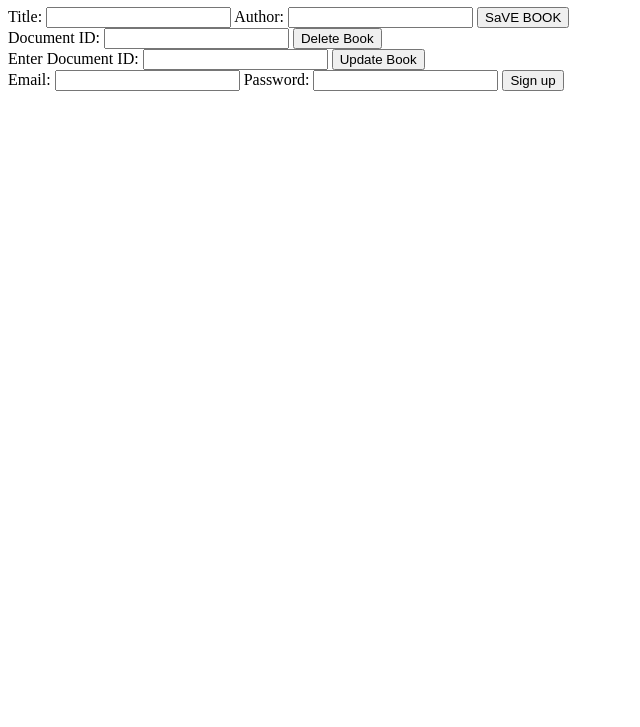
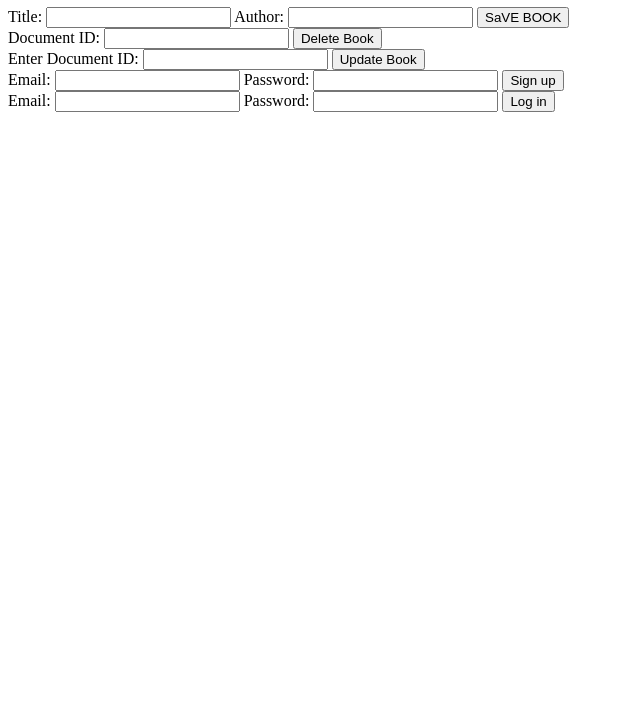
Before and after one commit to Musxeto/fireabse-practice, a website built with webpack: page dist/index.html in a window 1280 px wide. Shown: the part 73-800 px from the top of the page, without its empty margins (0-640 px from the left). Built offline with nearby package versions, Linux system fonts and the light colour scheme; some packages are replaced by stand-ins of ours; no server answers; the database is empty.

Commit message:
log in form

```diff
--- a/dist/index.html
+++ b/dist/index.html
@@ -37,5 +37,13 @@
         <button>Sign up</button>
     </form>
 
+
+    <form action="" class="login">
+        <label for="email">Email:</label>
+        <input type="email" name="email" required>
+        <label for="password">Password:</label>
+        <input type="password" name="password" required>
+        <button>Log in</button>
+    </form>
 </body>
 </html>
```
